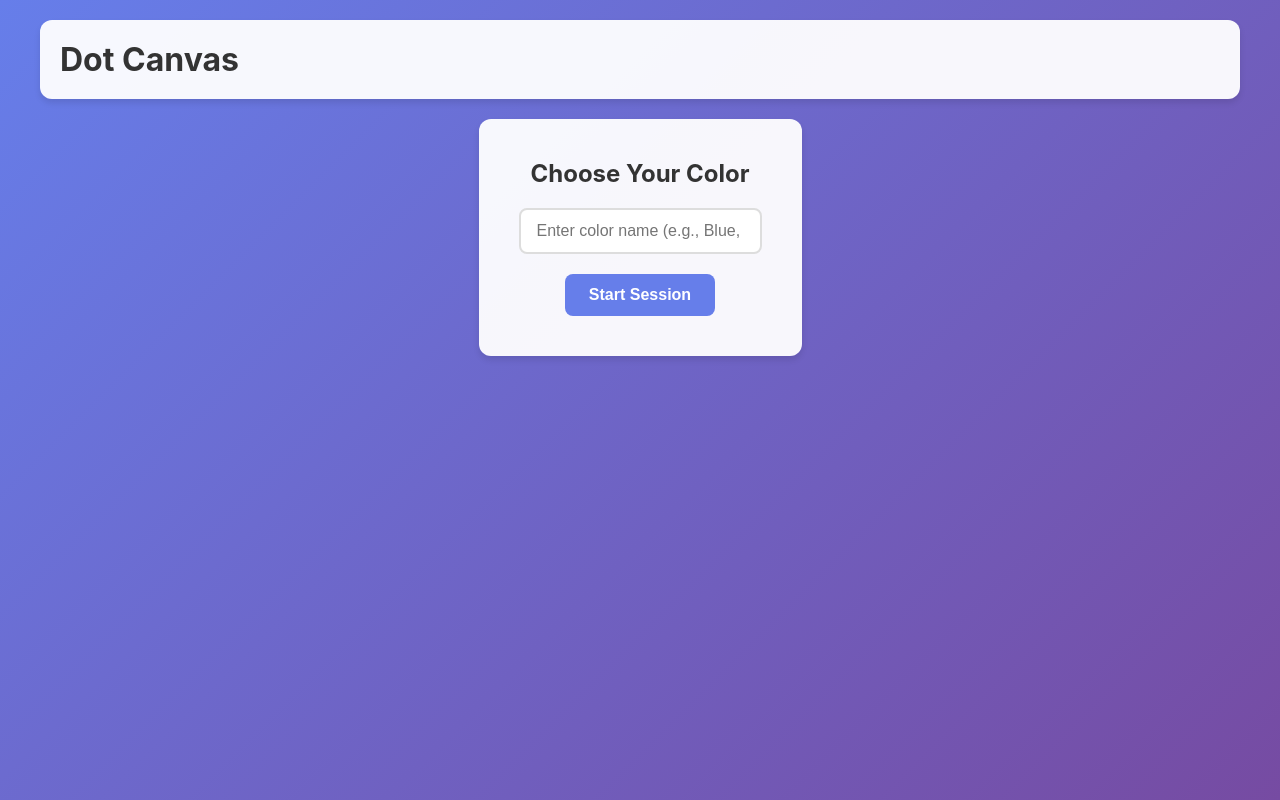
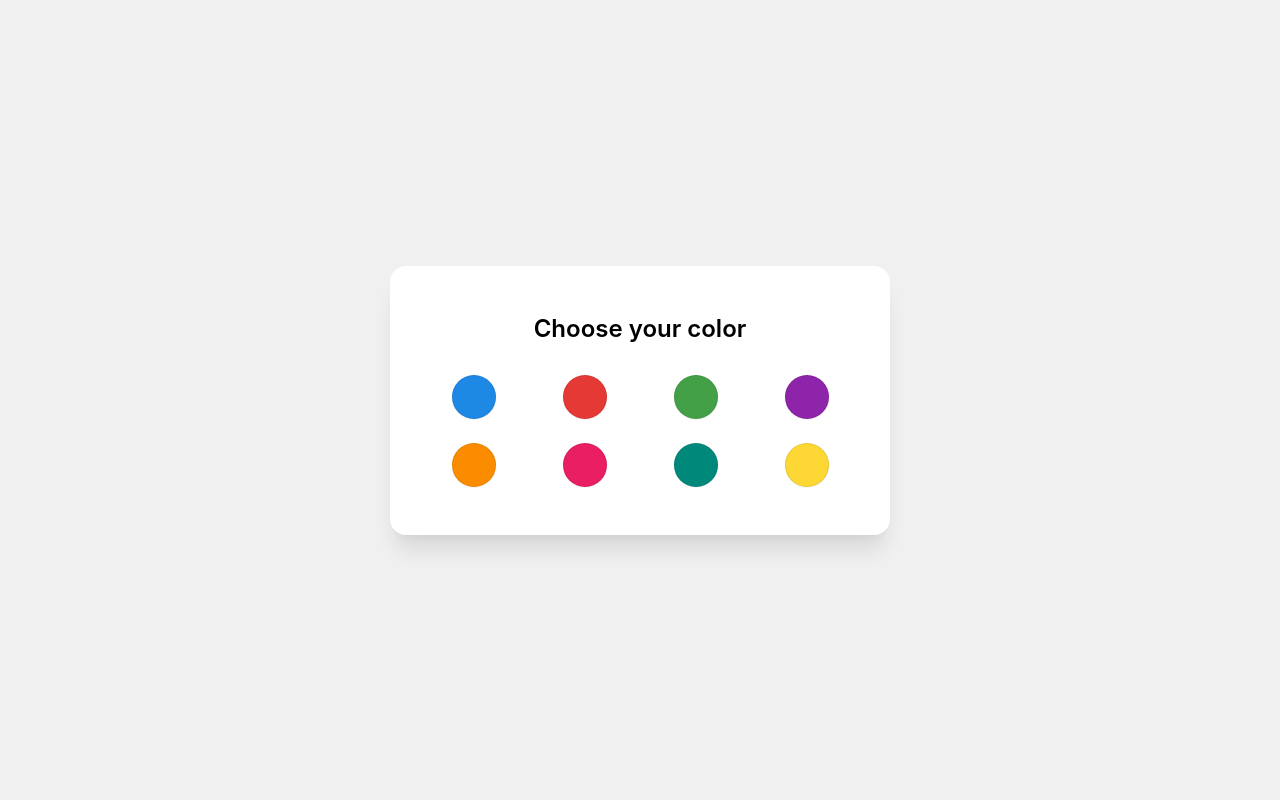
Before and after one commit to taylorp5/dot, a Next.js app: page / in a window 1280 px wide. Built offline with nearby package versions, Linux system fonts and the light colour scheme.

Commit message:
Redesign UI: Minimal white page with color swatch modal and top-right badge

```diff
--- a/app/globals.css
+++ b/app/globals.css
@@ -6,8 +6,9 @@
 
 html,
 body {
-  max-width: 100vw;
-  overflow-x: hidden;
+  width: 100%;
+  height: 100%;
+  overflow: hidden;
 }
 
 body {
@@ -16,4 +17,11 @@ body {
     sans-serif;
   -webkit-font-smoothing: antialiased;
   -moz-osx-font-smoothing: grayscale;
+  background: #fff;
+  color: #000;
 }
+
+#__next {
+  width: 100%;
+  height: 100%;
+}
--- a/app/page.module.css
+++ b/app/page.module.css
@@ -1,110 +1,121 @@
+/* Main container - pure white */
 .main {
-  min-height: 100vh;
-  padding: 20px;
-  display: flex;
-  flex-direction: column;
-  align-items: center;
-  background: linear-gradient(135deg, #667eea 0%, #764ba2 100%);
-}
-
-.header {
-  width: 100%;
-  max-width: 1200px;
-  display: flex;
-  justify-content: space-between;
-  align-items: center;
-  margin-bottom: 20px;
-  padding: 20px;
-  background: rgba(255, 255, 255, 0.95);
-  border-radius: 12px;
-  box-shadow: 0 4px 6px rgba(0, 0, 0, 0.1);
-}
-
-.header h1 {
-  font-size: 2rem;
-  color: #333;
-  margin: 0;
-}
-
-.sessionInfo {
-  display: flex;
-  flex-direction: column;
-  align-items: flex-end;
-  gap: 8px;
-}
-
-.sessionInfo > span {
-  font-size: 1.1rem;
-  font-weight: 600;
-  color: #333;
-}
-
-.stats {
-  display: flex;
-  gap: 16px;
-  font-size: 0.9rem;
-  color: #666;
-}
-
-.initForm {
-  background: rgba(255, 255, 255, 0.95);
-  padding: 40px;
-  border-radius: 12px;
-  box-shadow: 0 4px 6px rgba(0, 0, 0, 0.1);
-  display: flex;
-  flex-direction: column;
-  align-items: center;
-  gap: 20px;
-  max-width: 400px;
-}
-
-.initForm h2 {
-  color: #333;
-  margin: 0;
-}
-
-.colorInput {
-  width: 100%;
-  padding: 12px 16px;
-  font-size: 1rem;
-  border: 2px solid #ddd;
-  border-radius: 8px;
-  outline: none;
-  transition: border-color 0.2s;
-}
-
-.colorInput:focus {
-  border-color: #667eea;
-}
-
-.initButton {
-  padding: 12px 24px;
-  font-size: 1rem;
-  font-weight: 600;
-  color: white;
-  background: #667eea;
-  border: none;
-  border-radius: 8px;
-  cursor: pointer;
-  transition: background 0.2s;
-}
-
-.initButton:hover {
-  background: #5568d3;
-}
-
-.canvas {
-  width: 100%;
-  max-width: 1200px;
-  height: 600px;
-  background: white;
-  border-radius: 12px;
-  box-shadow: 0 4px 6px rgba(0, 0, 0, 0.1);
-  position: relative;
-  cursor: crosshair;
+  position: fixed;
+  inset: 0;
+  width: 100vw;
+  height: 100vh;
+  background: #fff;
   overflow: hidden;
 }
 
+/* Modal Overlay */
+.modalOverlay {
+  position: fixed;
+  inset: 0;
+  background: rgba(0, 0, 0, 0.06);
+  display: flex;
+  align-items: center;
+  justify-content: center;
+  z-index: 1000;
+}
+
+/* Modal */
+.modal {
+  background: #fff;
+  border-radius: 16px;
+  padding: 48px 40px;
+  box-shadow: 0 20px 25px -5px rgba(0, 0, 0, 0.1), 0 10px 10px -5px rgba(0, 0, 0, 0.04);
+  max-width: 500px;
+  width: 90%;
+}
+
+.modalTitle {
+  font-size: 24px;
+  font-weight: 600;
+  color: #000;
+  text-align: center;
+  margin-bottom: 32px;
+}
+
+/* Swatch Grid */
+.swatchGrid {
+  display: grid;
+  grid-template-columns: repeat(4, 1fr);
+  gap: 24px;
+  justify-items: center;
+}
+
+/* Color Swatch */
+.swatch {
+  width: 44px;
+  height: 44px;
+  border-radius: 50%;
+  border: 1px solid rgba(0, 0, 0, 0.08);
+  box-shadow: 0 1px 2px 0 rgba(0, 0, 0, 0.05);
+  cursor: pointer;
+  transition: transform 0.15s ease, box-shadow 0.15s ease;
+  padding: 0;
+  appearance: none;
+  -webkit-appearance: none;
+}
+
+.swatch:hover {
+  transform: scale(1.05);
+  box-shadow: 0 4px 6px -1px rgba(0, 0, 0, 0.1), 0 2px 4px -1px rgba(0, 0, 0, 0.06);
+}
+
+.swatch:active {
+  transform: scale(0.98);
+}
+
+.swatch:focus {
+  outline: none;
+  box-shadow: 0 0 0 2px rgba(0, 0, 0, 0.2);
+}
+
+/* Top-right Badge */
+.badge {
+  position: fixed;
+  top: 16px;
+  right: 16px;
+  z-index: 50;
+  background: rgba(255, 255, 255, 0.8);
+  backdrop-filter: blur(8px);
+  padding: 8px 12px;
+  border-radius: 9999px;
+  box-shadow: 0 1px 2px 0 rgba(0, 0, 0, 0.05);
+  display: flex;
+  align-items: center;
+  gap: 8px;
+  font-size: 14px;
+  color: #000;
+}
+
+.badgeSwatch {
+  width: 12px;
+  height: 12px;
+  border-radius: 50%;
+  flex-shrink: 0;
+}
+
+.badgeText {
+  font-weight: 500;
+  white-space: nowrap;
+}
+
+/* Full Viewport Canvas */
+.canvas {
+  position: fixed;
+  inset: 0;
+  width: 100vw;
+  height: 100vh;
+  background: #fff;
+  cursor: crosshair;
+  overflow: hidden;
+  touch-action: none;
+}
+
+/* Dot */
 .dot {
   position: absolute;
   width: 12px;
@@ -112,91 +123,10 @@
   border-radius: 50%;
   transform: translate(-50%, -50%);
   pointer-events: none;
-  box-shadow: 0 2px 4px rgba(0, 0, 0, 0.2);
+  box-shadow: 0 1px 2px rgba(0, 0, 0, 0.1);
 }
 
-.controls {
-  margin-top: 20px;
-  display: flex;
-  flex-direction: column;
-  align-items: center;
-  gap: 12px;
+/* Hidden reveal button (for programmatic access if needed) */
+.hiddenRevealButton {
+  display: none;
 }
-
-.revealButton {
-  padding: 12px 24px;
-  font-size: 1rem;
-  font-weight: 600;
-  color: white;
-  background: #10b981;
-  border: none;
-  border-radius: 8px;
-  cursor: pointer;
-  transition: background 0.2s;
-}
-
-.revealButton:hover {
-  background: #059669;
-}
-
-.revealedText {
-  color: white;
-  font-size: 1rem;
-  text-align: center;
-  padding: 12px 24px;
-  background: rgba(255, 255, 255, 0.2);
-  border-radius: 8px;
-}
-
-.revealedSection {
-  display: flex;
-  flex-direction: column;
-  align-items: center;
-  gap: 20px;
-  width: 100%;
-  max-width: 600px;
-}
-
-.creditPurchase {
-  background: rgba(255, 255, 255, 0.95);
-  padding: 24px;
-  border-radius: 12px;
-  box-shadow: 0 4px 6px rgba(0, 0, 0, 0.1);
-  width: 100%;
-}
-
-.creditPurchase h3 {
-  color: #333;
-  margin: 0 0 16px 0;
-  font-size: 1.25rem;
-  text-align: center;
-}
-
-.creditButtons {
-  display: flex;
-  flex-direction: column;
-  gap: 12px;
-}
-
-.creditButton {
-  padding: 14px 24px;
-  font-size: 1rem;
-  font-weight: 600;
-  color: white;
-  background: #667eea;
-  border: none;
-  border-radius: 8px;
-  cursor: pointer;
-  transition: background 0.2s, transform 0.1s;
-  width: 100%;
-}
-
-.creditButton:hover:not(:disabled) {
-  background: #5568d3;
-  transform: translateY(-1px);
-}
-
-.creditButton:disabled {
-  opacity: 0.6;
-  cursor: not-allowed;
-}
--- a/app/page.tsx
+++ b/app/page.tsx
@@ -3,6 +3,7 @@
 import { useState, useEffect, useRef } from 'react'
 import styles from './page.module.css'
 import { STRIPE_PRICES } from '@/lib/stripe-prices'
+import { COLOR_SWATCHES } from '@/lib/color-swatches'
 
 interface Session {
   sessionId: string
@@ -23,10 +24,10 @@ interface Dot {
 
 export default function Home() {
   const [session, setSession] = useState<Session | null>(null)
-  const [colorNameInput, setColorNameInput] = useState('')
   const [dots, setDots] = useState<Dot[]>([])
   const [isRevealed, setIsRevealed] = useState(false)
   const [isLoadingPurchase, setIsLoadingPurchase] = useState(false)
+  const [isSelectingColor, setIsSelectingColor] = useState(false)
   const canvasRef = useRef<HTMLDivElement>(null)
 
   // Load session from localStorage on mount
@@ -45,6 +46,8 @@ export default function Home() {
       } catch (e) {
         console.error('Error loading session:', e)
       }
+    } else {
+      setIsSelectingColor(true)
     }
   }, [])
 
@@ -69,23 +72,21 @@ export default function Home() {
     }
   }, [session])
 
-  const initSession = async () => {
-    if (!colorNameInput.trim()) {
-      alert('Please enter a color name')
-      return
-    }
+  const initSession = async (colorName: string) => {
+    setIsSelectingColor(false)
 
     try {
       const response = await fetch('/api/session/init', {
         method: 'POST',
         headers: { 'Content-Type': 'application/json' },
-        body: JSON.stringify({ colorName: colorNameInput.trim() })
+        body: JSON.stringify({ colorName })
       })
 
       const data = await response.json()
 
       if (!response.ok) {
         alert(data.error || 'Failed to initialize session')
+        setIsSelectingColor(true)
         return
       }
 
@@ -100,10 +101,10 @@ export default function Home() {
 
       setSession(newSession)
       localStorage.setItem('dotSession', JSON.stringify(newSession))
-      setColorNameInput('')
     } catch (error) {
       console.error('Error initializing session:', error)
       alert('Failed to initialize session')
+      setIsSelectingColor(true)
     }
   }
 
@@ -286,38 +287,46 @@ export default function Home() {
     { priceId: STRIPE_PRICES.CREDITS_500, credits: 500, price: 5.00, label: '500 Credits - $5.00' },
   ]
 
+  // Find the swatch color for display
+  const swatchColor = session ? COLOR_SWATCHES.find(s => s.name === session.colorName) : null
+
   return (
-    <main className={styles.main}>
-      <div className={styles.header}>
-        <h1>Dot Canvas</h1>
-        {session && (
-          <div className={styles.sessionInfo}>
-            <span>{session.colorName} — {session.colorHex}</span>
-            <div className={styles.stats}>
-              <span>Blind: {session.blindDotsUsed}/10</span>
-              {isRevealed && <span>Credits: {session.credits}</span>}
+    <>
+      {/* Color Selection Modal */}
+      {isSelectingColor && !session && (
+        <div className={styles.modalOverlay}>
+          <div className={styles.modal}>
+            <h2 className={styles.modalTitle}>Choose your color</h2>
+            <div className={styles.swatchGrid}>
+              {COLOR_SWATCHES.map((swatch) => (
+                <button
+                  key={swatch.name}
+                  className={styles.swatch}
+                  onClick={() => initSession(swatch.name)}
+                  style={{ backgroundColor: swatch.hex }}
+                  aria-label={swatch.name}
+                />
+              ))}
+            </div>
           </div>
         </div>
       )}
+
+      {/* Top-right Badge */}
+      {session && (
+        <div className={styles.badge}>
+          <div
+            className={styles.badgeSwatch}
+            style={{ backgroundColor: session.colorHex }}
+          />
+          <span className={styles.badgeText}>
+            {session.colorName} — {session.colorHex.toUpperCase()}
+          </span>
         </div>
+      )}
 
-      {!session ? (
-        <div className={styles.initForm}>
-          <h2>Choose Your Color</h2>
-          <input
-            type="text"
-            value={colorNameInput}
-            onChange={(e) => setColorNameInput(e.target.value)}
-            placeholder="Enter color name (e.g., Blue, Red, Green)"
-            className={styles.colorInput}
-            onKeyPress={(e) => e.key === 'Enter' && initSession()}
-          />
-          <button onClick={initSession} className={styles.initButton}>
-            Start Session
-          </button>
-        </div>
-      ) : (
-        <>
+      {/* Full Viewport Canvas */}
+      {session && (
         <div
           ref={canvasRef}
           className={styles.canvas}
@@ -335,38 +344,18 @@ export default function Home() {
             />
           ))}
         </div>
+      )}
 
-          <div className={styles.controls}>
-            {!isRevealed && session.blindDotsUsed >= 10 && (
-              <button onClick={revealSession} className={styles.revealButton}>
-                Reveal Canvas
+      {/* Hidden controls for reveal and credits (can be triggered programmatically if needed) */}
+      {session && !isRevealed && session.blindDotsUsed >= 10 && (
+        <button
+          onClick={revealSession}
+          className={styles.hiddenRevealButton}
+          style={{ display: 'none' }}
+        >
+          Reveal
         </button>
       )}
-            {isRevealed && (
-              <div className={styles.revealedSection}>
-                <p className={styles.revealedText}>
-                  Canvas revealed! You can see all dots. Credits required for new dots.
-                </p>
-                <div className={styles.creditPurchase}>
-                  <h3>Buy Credits</h3>
-                  <div className={styles.creditButtons}>
-                    {creditBundles.map((bundle) => (
-                      <button
-                        key={bundle.priceId}
-                        onClick={() => purchaseCredits(bundle.priceId)}
-                        disabled={isLoadingPurchase}
-                        className={styles.creditButton}
-                      >
-                        {bundle.label}
-                      </button>
-                    ))}
-                  </div>
-                </div>
-              </div>
-            )}
-          </div>
     </>
-      )}
-    </main>
   )
 }
--- /dev/null
+++ b/lib/color-swatches.ts
@@ -0,0 +1,12 @@
+// Color swatches for UI display
+// These are the visual representations shown in the modal
+export const COLOR_SWATCHES = [
+  { name: 'Blue', hex: '#1E88E5' },
+  { name: 'Red', hex: '#E53935' },
+  { name: 'Green', hex: '#43A047' },
+  { name: 'Purple', hex: '#8E24AA' },
+  { name: 'Orange', hex: '#FB8C00' },
+  { name: 'Pink', hex: '#E91E63' },
+  { name: 'Teal', hex: '#00897B' },
+  { name: 'Yellow', hex: '#FDD835' },
+] as const
```
Lines whose indentation alone changed are shown as unchanged.
